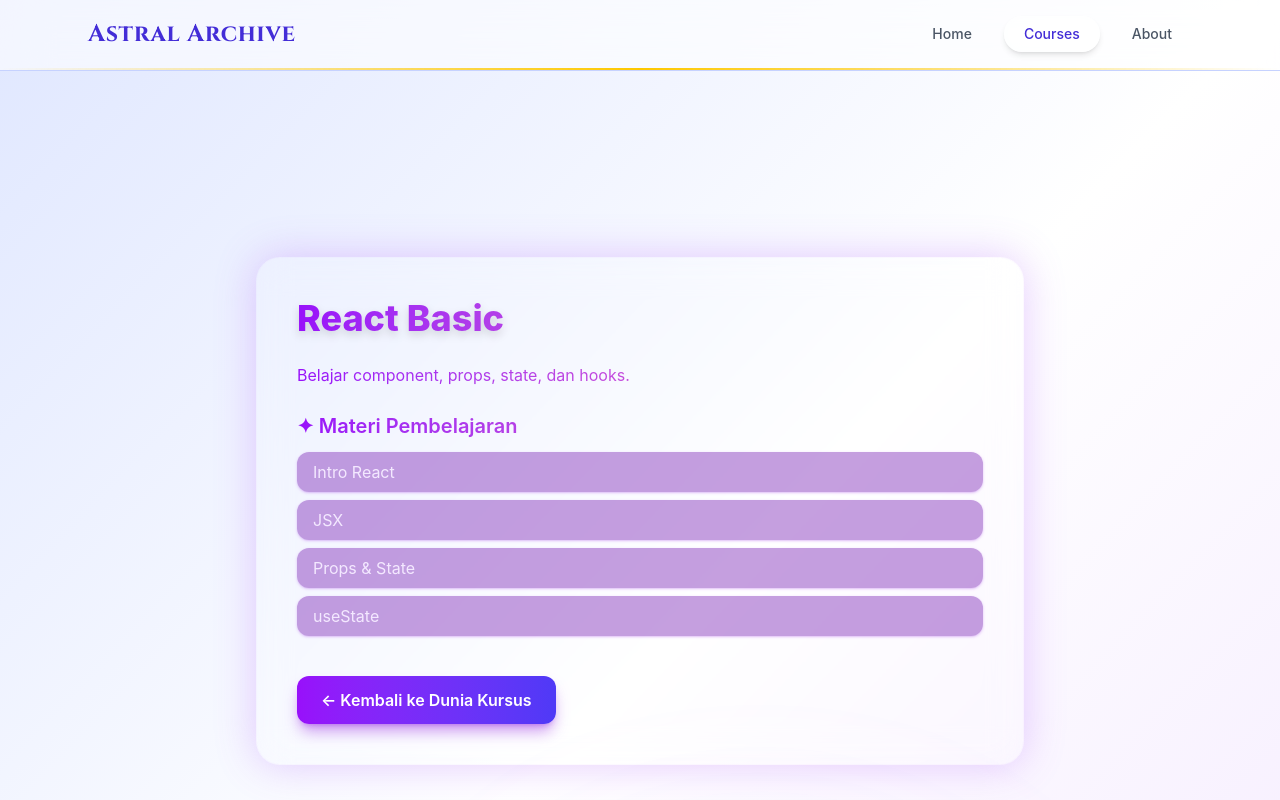
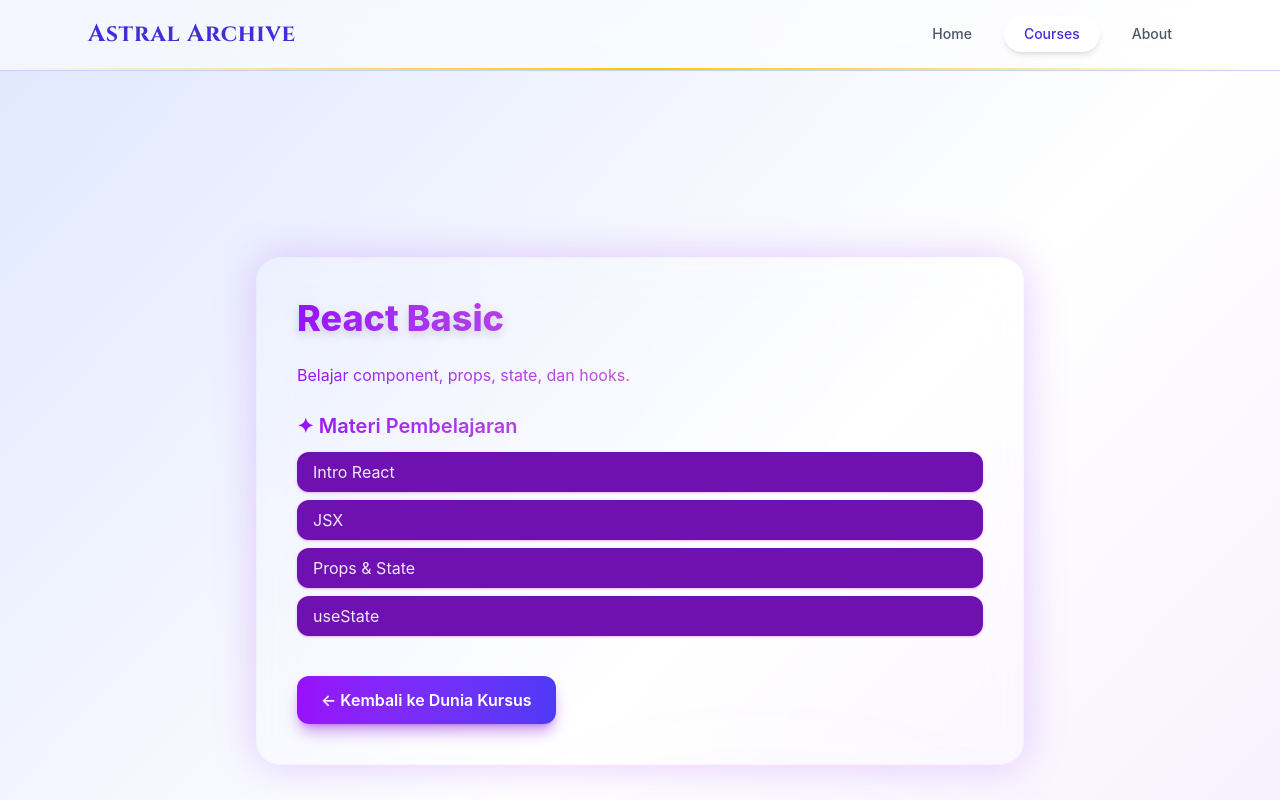
Before and after one commit to kahfiachyarudin/tugas-reactjs-router, a React (Vite) app: page /courses/1 in a window 1280 px wide. Shown: the top 800 px of the page. Built offline with nearby package versions, Linux system fonts and the light colour scheme.

Commit message:
ganti warna

```diff
--- a/src/pages/CourseDetail.jsx
+++ b/src/pages/CourseDetail.jsx
@@ -30,7 +30,7 @@
           {course.materials.map((m, i) => (
             <li
               key={i}
-              className="bg-purple-800/40 px-4 py-2 rounded-xl hover:scale-105 hover:bg-purple-700/50 transition duration-300 shadow-sm shadow-purple-700/20 text-purple-100"
+              className="bg-purple-800 px-4 py-2 rounded-xl hover:scale-105 hover:bg-purple-700/50 transition duration-300 shadow-sm shadow-purple-700/20 text-purple-100"
             >
               {m}
             </li>
```
